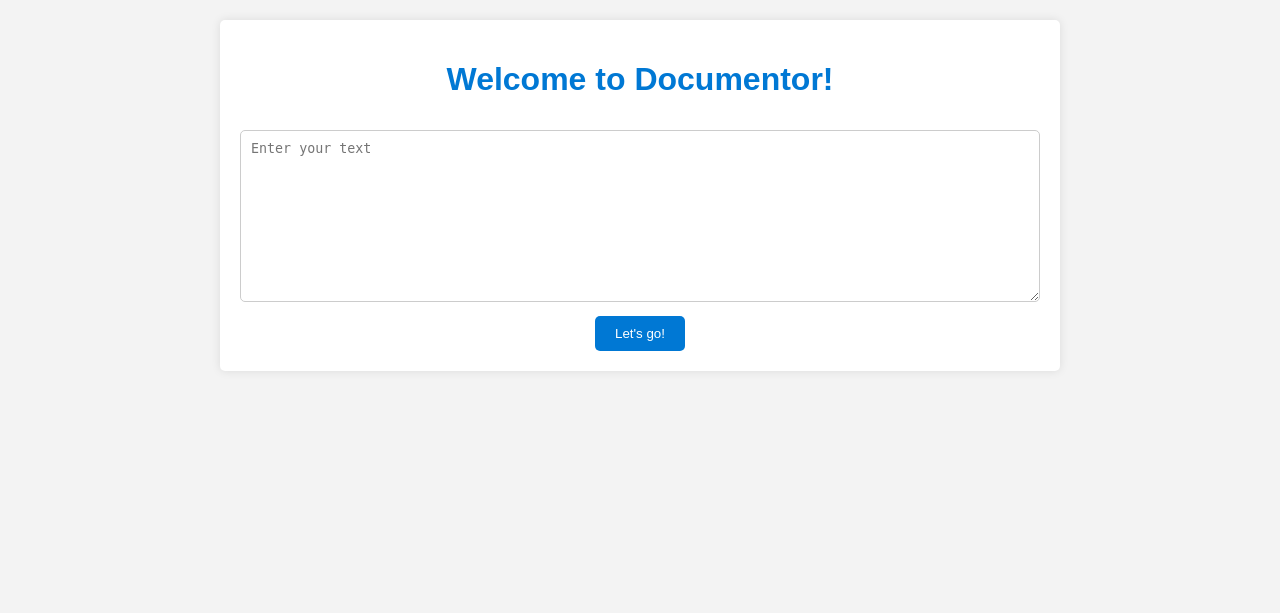
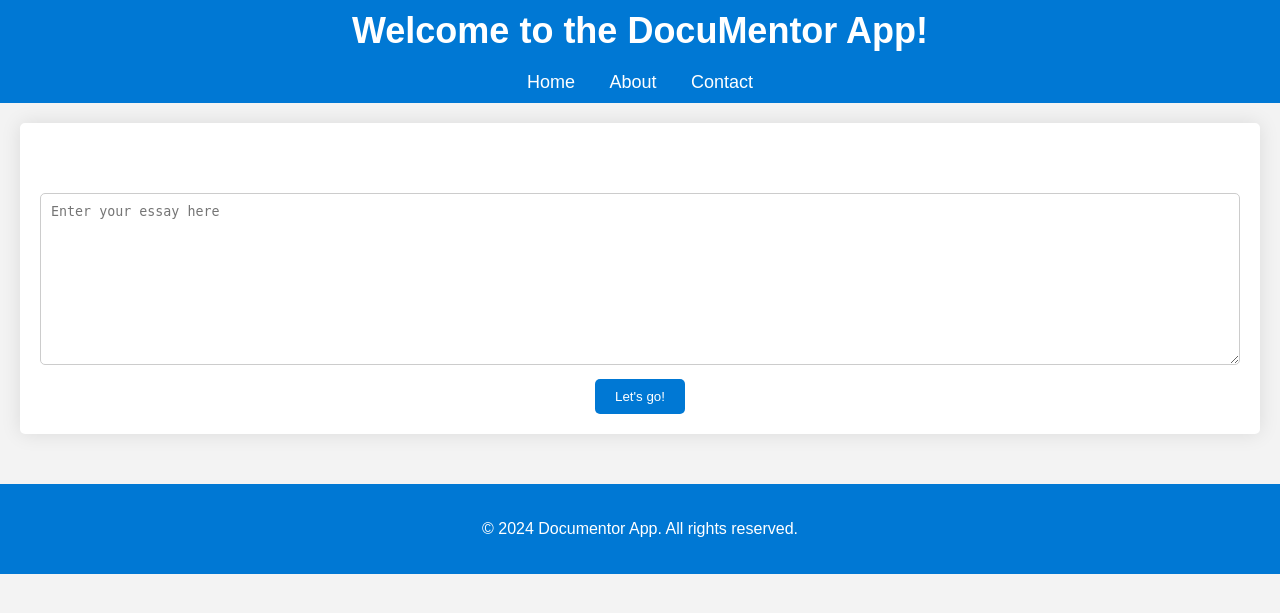
Before and after one commit to shanonk/hackathon, a Flask app: page / in a window 1280 px wide. Shown: the top 613 px of the page. Run offline with Flask 2, Linux system fonts and the light colour scheme.

Commit message:
Update index.html

```diff
--- a/templates/index.html
+++ b/templates/index.html
@@ -5,6 +5,7 @@
     <meta name="viewport" content="width=device-width, initial-scale=1.0">
     <title>Essay Evaluation - Microsoft Style</title>
     <style>
+        /* General Styles */
         body {
             font-family: Arial, sans-serif;
             background-color: #f3f3f3;
@@ -12,19 +13,42 @@
             padding: 0;
         }
         #container {
-            max-width: 800px;
+            max-width: 1200px;
             margin: 20px auto;
             background-color: #fff;
             padding: 20px;
             border-radius: 5px;
-            box-shadow: 0 0 10px rgba(0, 0, 0, 0.1);
+            box-shadow: 0 0 20px rgba(0, 0, 0, 0.1);
         }
-        h1 {
-            color: #0078d4;
+        /* Header Styles */
+        header {
+            background-color: #0078d4;
+            color: #fff;
+            padding: 10px 0;
             text-align: center;
         }
+        header h1 {
+            margin: 0;
+            font-size: 36px;
+        }
+        nav {
+            margin-top: 20px;
+            text-align: center;
+        }
+        nav a {
+            color: #fff;
+            text-decoration: none;
+            margin: 0 15px;
+            font-size: 18px;
+            transition: color 0.3s ease;
+        }
+        nav a:hover {
+            color: #f4f4f4;
+        }
+        /* Form Styles */
         form {
             text-align: center;
+            margin-top: 40px;
         }
         textarea {
             width: 100%;
@@ -47,15 +71,33 @@
         input[type="submit"]:hover {
             background-color: #005a9e;
         }
+        /* Footer Styles */
+        footer {
+            background-color: #0078d4;
+            color: #fff;
+            padding: 20px 0;
+            text-align: center;
+            margin-top: 50px;
+        }
     </style>
 </head>
 <body>
+    <header>
+        <h1>Welcome to the DocuMentor App!</h1>
+        <nav>
+            <a href="#">Home</a>
+            <a href="#">About</a>
+            <a href="#">Contact</a>
+        </nav>
+    </header>
     <div id="container">
-        <h1>Welcome to Documentor!</h1>
         <form method="POST">
-            <textarea name="essay" rows="10" cols="50" placeholder="Enter your text"></textarea><br>
+            <textarea name="essay" rows="10" cols="50" placeholder="Enter your essay here"></textarea><br>
             <input type="submit" value="Let's go!">
         </form>
     </div>
+    <footer>
+        <p>&copy; 2024 Documentor App. All rights reserved.</p>
+    </footer>
 </body>
 </html>
```
